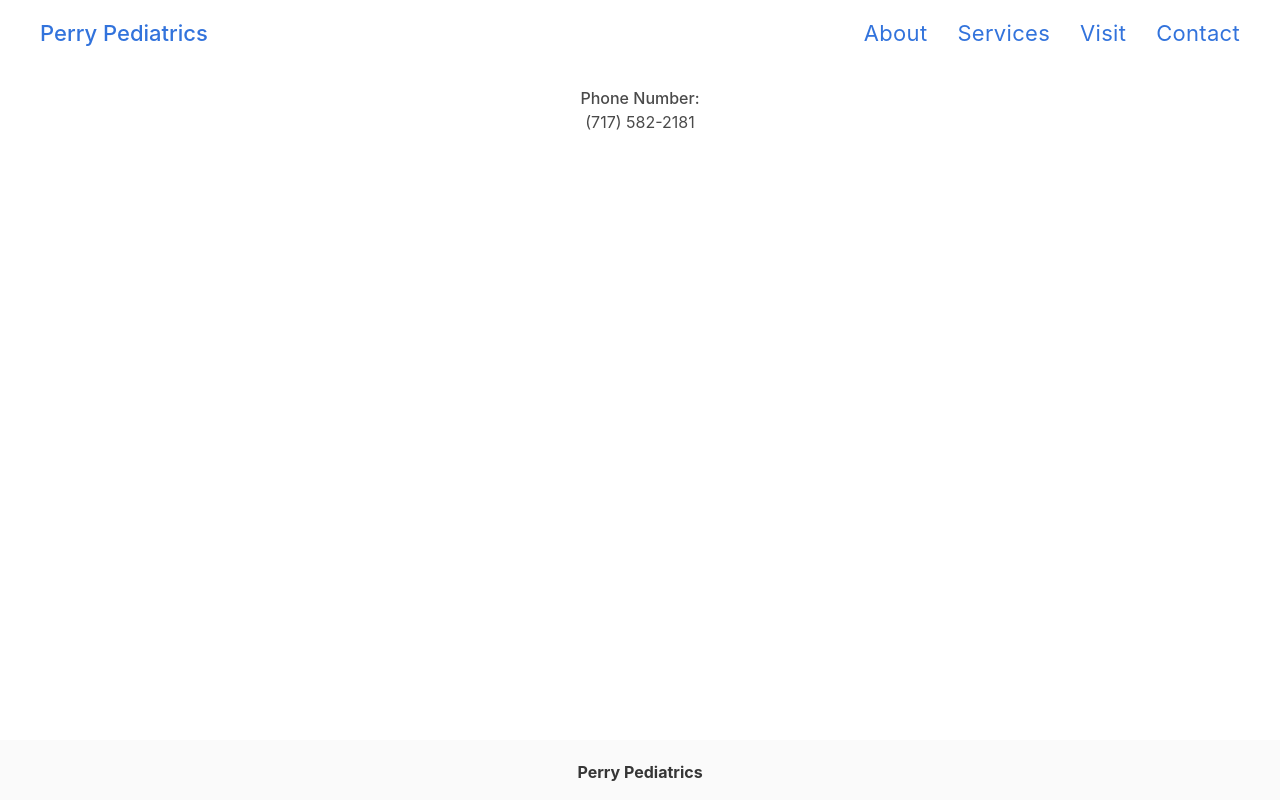
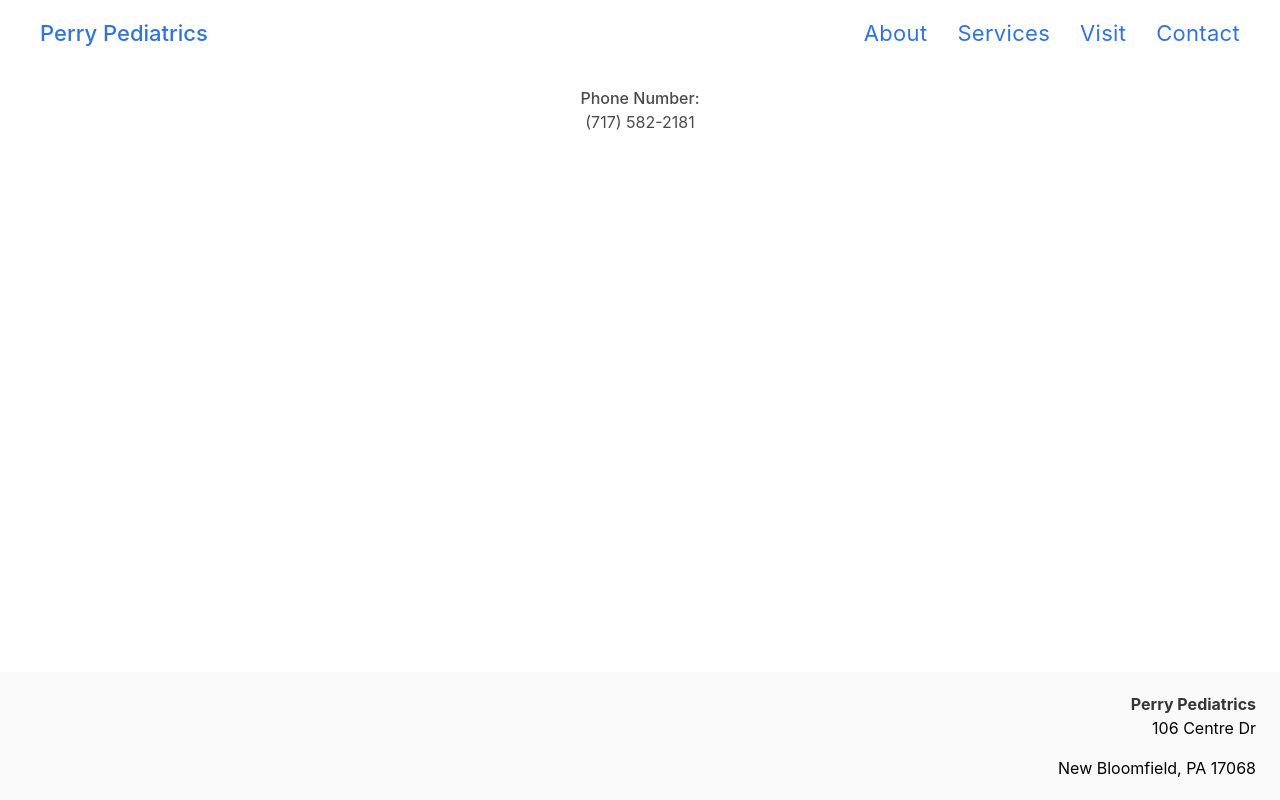
Before and after one commit to Ryancrawfordny/Perry-Pediatrics, a React (Create React App) app in the folder perry-pediatrics/: page /contact in a window 1280 px wide. Built offline with nearby package versions, Linux system fonts and the light colour scheme.

Commit message:
working on styling the footer

```diff
--- a/perry-pediatrics/src/components/Footer/Footer.css
+++ b/perry-pediatrics/src/components/Footer/Footer.css
@@ -3,9 +3,9 @@
     left: 0;
     bottom: 0;
     width: 100%;
-    height: 40px;
+    height: auto;;
     color: black;
     text-align: center;
     padding-top: 20px;
-    padding-bottom: 40px;
+    padding-bottom: 20px;
 }
--- a/perry-pediatrics/src/components/Footer/Footer.jsx
+++ b/perry-pediatrics/src/components/Footer/Footer.jsx
@@ -1,22 +1,20 @@
 import React, { Component } from "react";
-// import { Link } from "react-router-dom";
-import './Footer.css'
+import "./Footer.css";
 
 class Footer extends Component {
   render() {
     return (
-            <footer className="footer">
-                <div className="content has-text-centered">
+      <footer class="footer">
+        <div class="content has-text-right">
           <p>
             <strong>Perry Pediatrics</strong>
+            <p>106 Centre Dr</p>
+            <p className="second-line">New Bloomfield, PA 17068</p>
           </p>
         </div>
-
       </footer>
-        )
-
+    );
   }
 }
 
-
 export default Footer;
```
Lines whose indentation alone changed are shown as unchanged.
